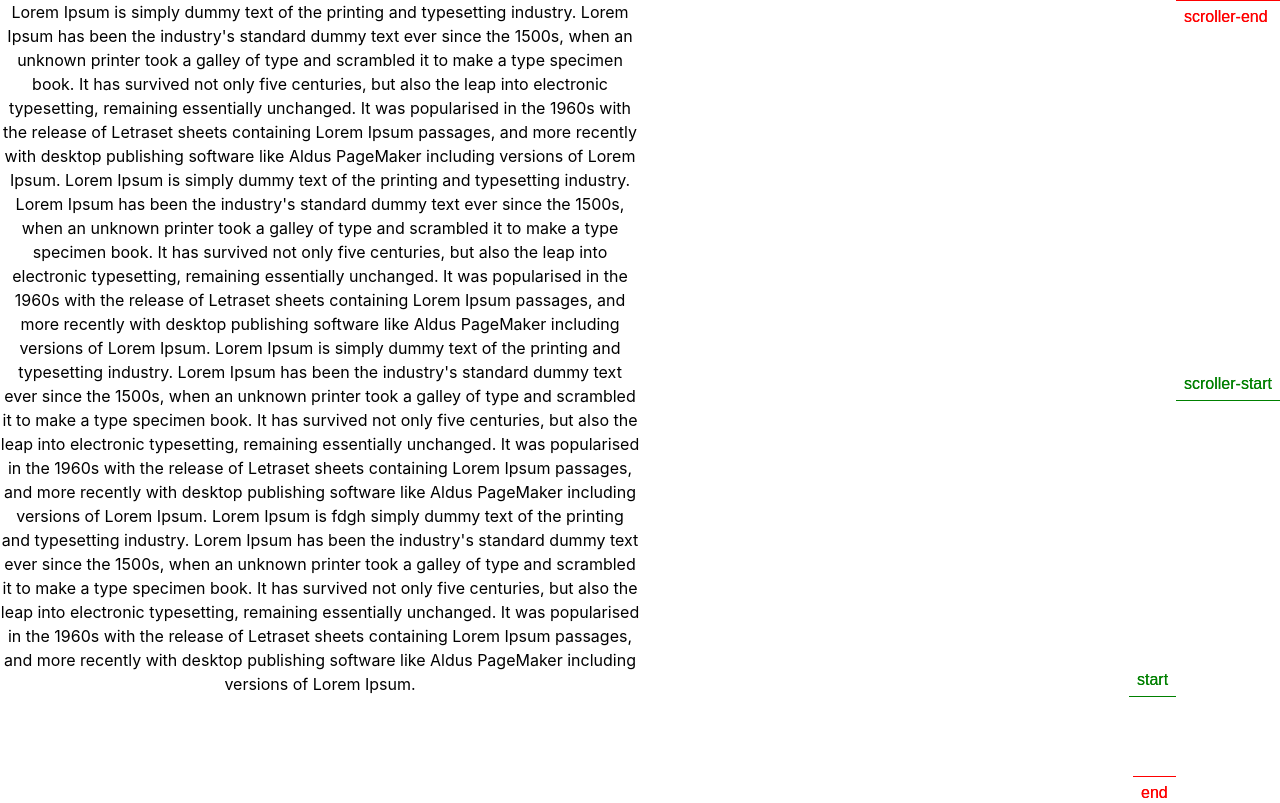
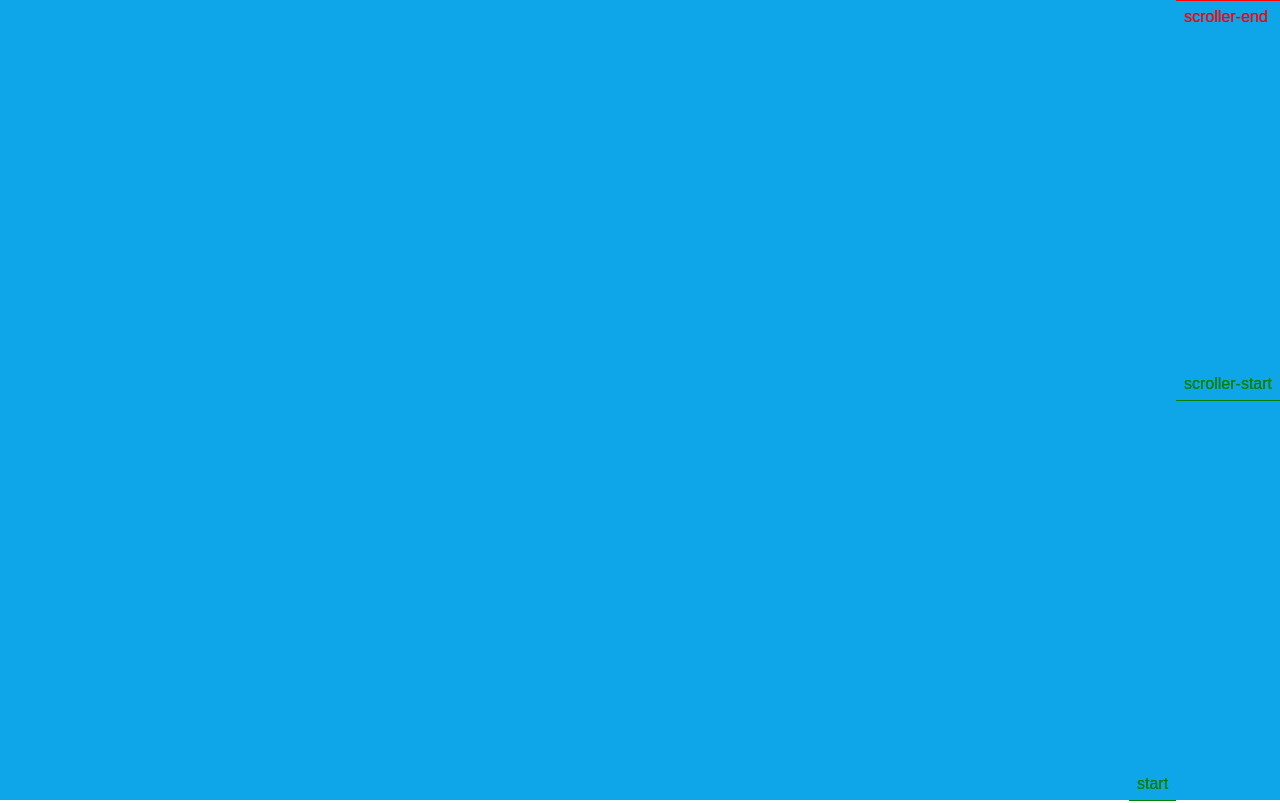
Before and after one commit to Mirazul3221/locopractice, a React (Create React App) app: page / in a window 1280 px wide. Shown: the top 803 px of the page. Built offline with nearby package versions, Linux system fonts and the light colour scheme.

Commit message:
This is my first commit

```diff
--- a/src/App.js
+++ b/src/App.js
@@ -4,14 +4,19 @@ import gsap from "gsap";
 import { ScrollTrigger } from "gsap/ScrollTrigger";
 
 function App() {
-  const ref = useRef(null);
+  const main = useRef(null);
+  const box = useRef(null);
   useEffect(() => {
-    const box = ref.current;
+    const boxImg = box.current;
+    const pinBox = boxImg.offsetWidth;
+    const mainComtainer = main.current;
+    console.log(pinBox);
     gsap.registerPlugin(ScrollTrigger);
-    gsap.to(box, {
+    gsap.to(mainComtainer, {
       scrollTrigger: {
-        trigger: box,
+        trigger: mainComtainer,
         start: "top center",
+        end: "",
         markers: true,
         scrub: true,
         pin: true,
@@ -24,77 +29,73 @@ function App() {
 
   return (
     <div className="App w-screen">
-      <p className="w-1/2">
-        Lorem Ipsum is simply dummy text of the printing and typesetting
-        industry. Lorem Ipsum has been the industry's standard dummy text ever
-        since the 1500s, when an unknown printer took a galley of type and
-        scrambled it to make a type specimen book. It has survived not only five
-        centuries, but also the leap into electronic typesetting, remaining
-        essentially unchanged. It was popularised in the 1960s with the release
-        of Letraset sheets containing Lorem Ipsum passages, and more recently
-        with desktop publishing software like Aldus PageMaker including versions
-        of Lorem Ipsum. Lorem Ipsum is simply dummy text of the printing and
-        typesetting industry. Lorem Ipsum has been the industry's standard dummy
-        text ever since the 1500s, when an unknown printer took a galley of type
-        and scrambled it to make a type specimen book. It has survived not only
-        five centuries, but also the leap into electronic typesetting, remaining
-        essentially unchanged. It was popularised in the 1960s with the release
-        of Letraset sheets containing Lorem Ipsum passages, and more recently
-        with desktop publishing software like Aldus PageMaker including versions
-        of Lorem Ipsum. Lorem Ipsum is simply dummy text of the printing and
-        typesetting industry. Lorem Ipsum has been the industry's standard dummy
-        text ever since the 1500s, when an unknown printer took a galley of type
-        and scrambled it to make a type specimen book. It has survived not only
-        five centuries, but also the leap into electronic typesetting, remaining
-        essentially unchanged. It was popularised in the 1960s with the release
-        of Letraset sheets containing Lorem Ipsum passages, and more recently
-        with desktop publishing software like Aldus PageMaker including versions
-        of Lorem Ipsum. Lorem Ipsum is fdgh simply dummy text of the printing
-        and typesetting industry. Lorem Ipsum has been the industry's standard
-        dummy text ever since the 1500s, when an unknown printer took a galley
-        of type and scrambled it to make a type specimen book. It has survived
-        not only five centuries, but also the leap into electronic typesetting,
-        remaining essentially unchanged. It was popularised in the 1960s with
-        the release of Letraset sheets containing Lorem Ipsum passages, and more
-        recently with desktop publishing software like Aldus PageMaker including
-        versions of Lorem Ipsum.
-      </p>
-      <div ref={ref} className="w-20 h-20 bg-amber-500"></div>
-      <p className="w-1/2">
-        Lorem Ipsum is simply dummy text of the printing and typesetting
-        industry. Lorem Ipsum has been the industry's standard dummy text ever
-        since the 1500s, when an unknown printer took a galley of type and
-        scrambled it to make a type specimen book. It has survived not only five
-        centuries, but also the leap into electronic typesetting, remaining
-        essentially unchanged. It was popularised in the 1960s with the release
-        of Letraset sheets containing Lorem Ipsum passages, and more recently
-        with desktop publishing software like Aldus PageMaker including versions
-        of Lorem Ipsum. Lorem Ipsum is simply dummy text of the printing and
-        typesetting industry. Lorem Ipsum has been the industry's standard dummy
-        text ever since the 1500s, when an unknown printer took a galley of type
-        and scrambled it to make a type specimen book. It has survived not only
-        five centuries, but also the leap into electronic typesetting, remaining
-        essentially unchanged. It was popularised in the 1960s with the release
-        of Letraset sheets containing Lorem Ipsum passages, and more recently
-        with desktop publishing software like Aldus PageMaker including versions
-        of Lorem Ipsum. Lorem Ipsum is simply dummy text of the printing and
-        typesetting industry. Lorem Ipsum has been the industry's standard dummy
-        text ever since the 1500s, when an unknown printer took a galley of type
-        and scrambled it to make a type specimen book. It has survived not only
-        five centuries, but also the leap into electronic typesetting, remaining
-        essentially unchanged. It was popularised in the 1960s with the release
-        of Letraset sheets containing Lorem Ipsum passages, and more recently
-        with desktop publishing software like Aldus PageMaker including versions
-        of Lorem Ipsum. Lorem Ipsum is simply dummy text of the printing and
-        typesetting industry. Lorem Ipsum has been the industry's standard dummy
-        text ever since the 1500s, when an unknown printer took a galley of type
-        and scrambled it to make a type specimen book. It has survived not only
-        five centuries, but also the leap into electronic typesetting, remaining
-        essentially unchanged. It was popularised in the 1960s with the release
-        of Letraset sheets containing Lorem Ipsum passages, and more recently
-        with desktop publishing software like Aldus PageMaker including versions
-        of Lorem Ipsum.
-      </p>
+      <div className="w-screen h-screen bg-sky-500"></div>
+      <div ref={main} className="flex relative w-screen overflow-hidden">
+        <div className="left w-[40%]">
+          <h1>This is left</h1>
+          <p className="">
+            Lorem Ipsum is simply dummy text of the printing and typesetting
+            industry. Lorem Ipsum has been the industry's standard dummy text
+            ever since the 1500s, when an unknown printer took a galley of type
+            and scrambled it to make a type specimen book. It has survived not
+            only five centuries, but also the leap into electronic typesetting,
+            remaining essentially unchanged. It was popularised in the 1960s
+            with the release of Letraset sheets containing Lorem Ipsum passages,
+            and more recently with desktop publishing software like Aldus
+            PageMaker including versions of Lorem Ipsum. Lorem Ipsum is simply
+            dummy text of the printing and typesetting industry. Lorem Ipsum has
+            been the industry's standard dummy text ever since the 1500s, when
+            an unknown printer took a galley of type and scrambled it to make a
+            type specimen book. It has survived not only five centuries, but
+            also the leap into electronic typesetting, remaining essentially
+            unchanged. It was popularised in the 1960s with the release of
+            Letraset sheets containing Lorem Ipsum passages, and more recently
+            with desktop publishing software like Aldus PageMaker including
+            versions of Lorem Ipsum. Lorem Ipsum is simply dummy text of the
+            printing and typesetting industry. Lorem Ipsum has been the
+            industry's standard dummy text ever since the 1500s, when an unknown
+            printer took a galley of type and scrambled it to make a type
+            specimen book. It has survived not only five centuries, but also the
+            leap into electronic typesetting, remaining essentially unchanged.
+            It was popularised in the 1960s with the release of Letraset sheets
+            containing Lorem Ipsum passages, and more recently with desktop
+            publishing software like Aldus PageMaker including versions of Lorem
+            Ipsum. Lorem Ipsum is fdgh simply dummy text of the printing and
+            typesetting industry. Lorem Ipsum has been the industry's standard
+            dummy text ever since the 1500s, when an unknown printer took a
+            galley of type and scrambled it to make a type specimen book. It has
+            survived not only five centuries, but also the leap into electronic
+            typesetting, remaining essentially unchanged. It was popularised in
+            the 1960s with the release of Letraset sheets containing Lorem Ipsum
+            passages, and more recently with desktop publishing software like
+            Aldus PageMaker including versions of Lorem Ipsum.
+          </p>
+        </div>
+        <div
+          ref={box}
+          className="right absolute top-0 overflow-hidden flex gap-4 left-[50%]"
+        >
+          <img src="./logo512.png" />
+          <img src="./logo512.png" />
+          <img src="./logo512.png" />
+          <img src="./logo512.png" />
+          <img src="./logo512.png" />
+          <img src="./logo512.png" />
+          <img src="./logo512.png" />
+          <img src="./logo512.png" />
+          <img src="./logo512.png" />
+          <img src="./logo512.png" />
+          <img src="./logo512.png" />
+          <img src="./logo512.png" />
+          <img src="./logo512.png" />
+          <img src="./logo512.png" />
+          <img src="./logo512.png" />
+          <img src="./logo512.png" />
+          <img src="./logo512.png" />
+          <img src="./logo512.png" />
+        </div>
+      </div>
+      <div className="w-screen h-screen bg-rose-500"></div>
     </div>
   );
 }
```
